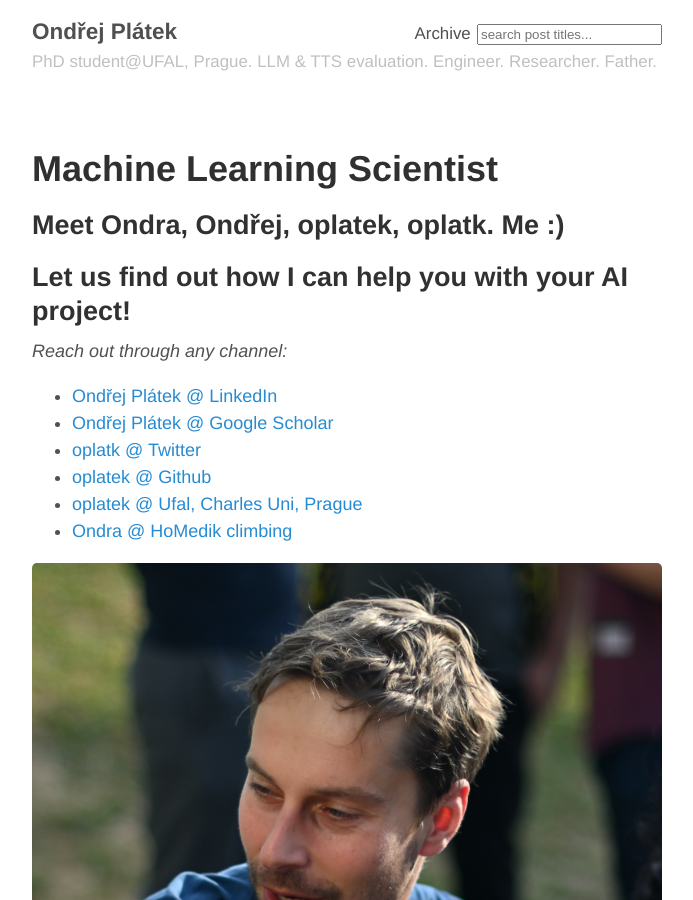
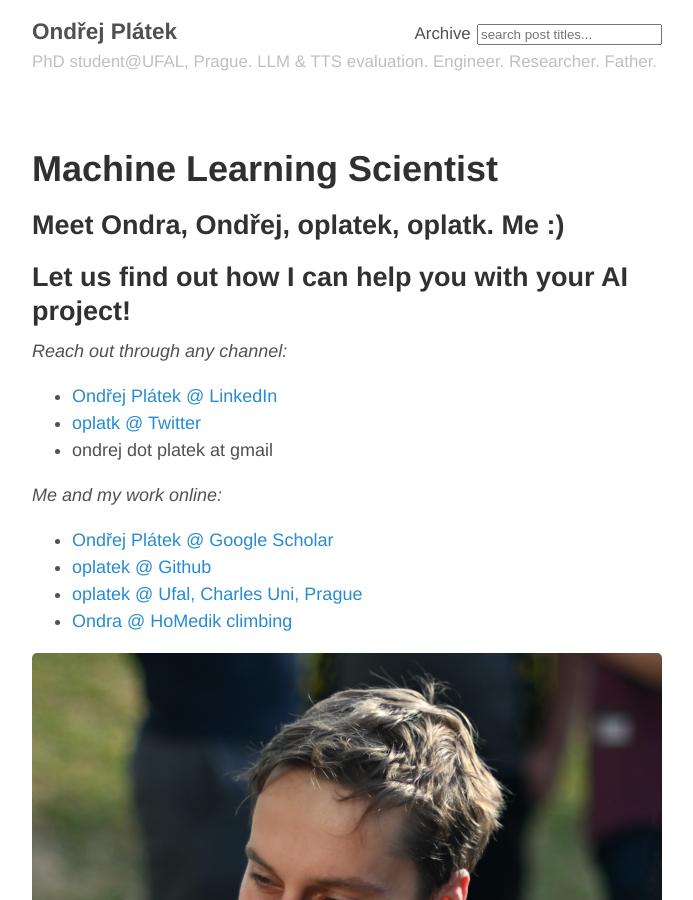
Before and after one commit to oplatek/oplatek.github.io, a Jekyll site: the page built from index.md, in a window 1280 px wide and 900 px high. Shown: the whole window, without its empty margins (293-986 px from the left). Built offline with Jekyll 4.4.1, drawn with Linux system fonts in a browser that asks for light colours.

Commit message:
separate work and channels

```diff
--- a/index.md
+++ b/index.md
@@ -10,8 +10,11 @@ title: Machine Learning Scientist
 _Reach out through any channel:_
 
 * [Ondřej Plátek @ LinkedIn](https://cz.linkedin.com/in/ondrejplatek)
+* [oplatk @ Twitter](https://twitter.com/oplatk)
+* ondrej dot platek at gmail
+
+_Me and my work online:_
 * [Ondřej Plátek @ Google Scholar](https://scholar.google.com/citations?user=3rA1o9YAAAAJ&hl=en)
-* [oplatk @ Twitter](https://twitter.com/oplatk)
 * [oplatek @ Github](https://github.com/oplatek/)
 * [oplatek @ Ufal, Charles Uni, Prague](https://ufal.mff.cuni.cz/ondrej-platek)
 * [Ondra @ HoMedik climbing](http://www.homedik.cz)
```
